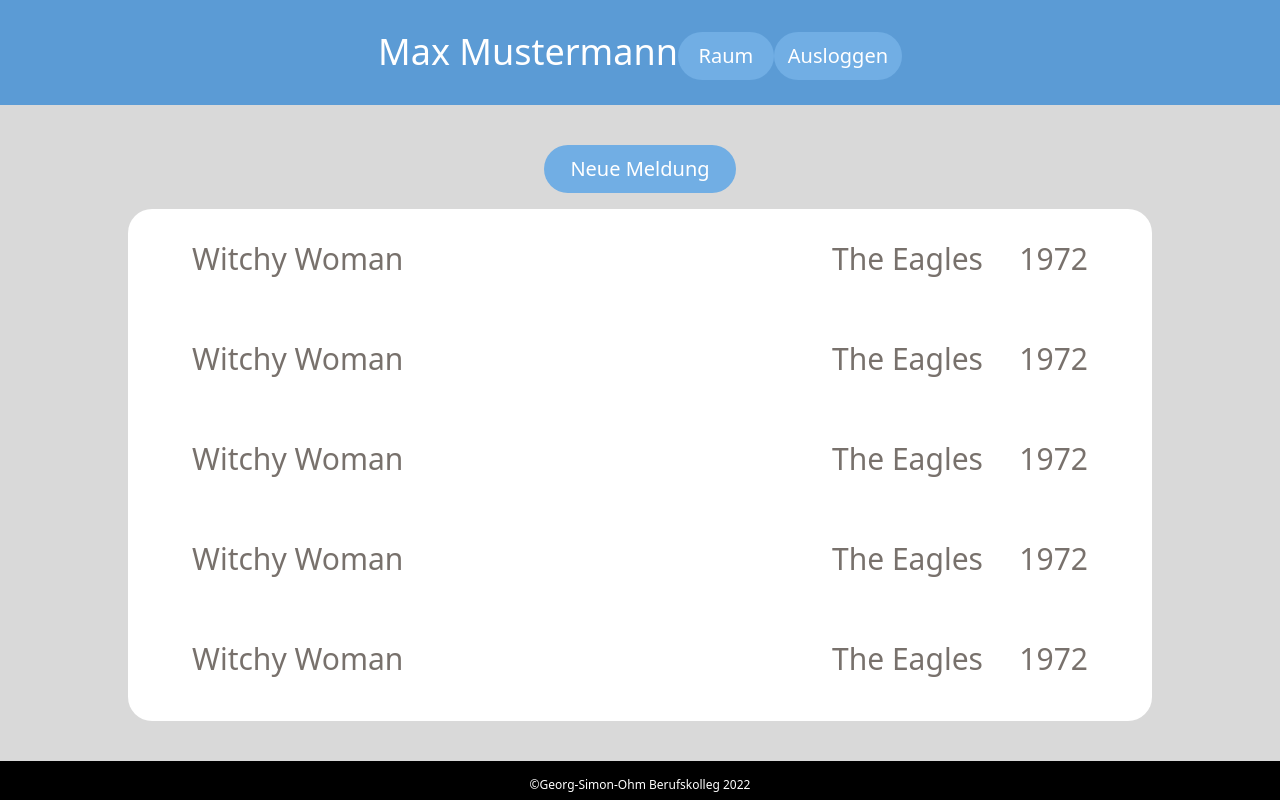
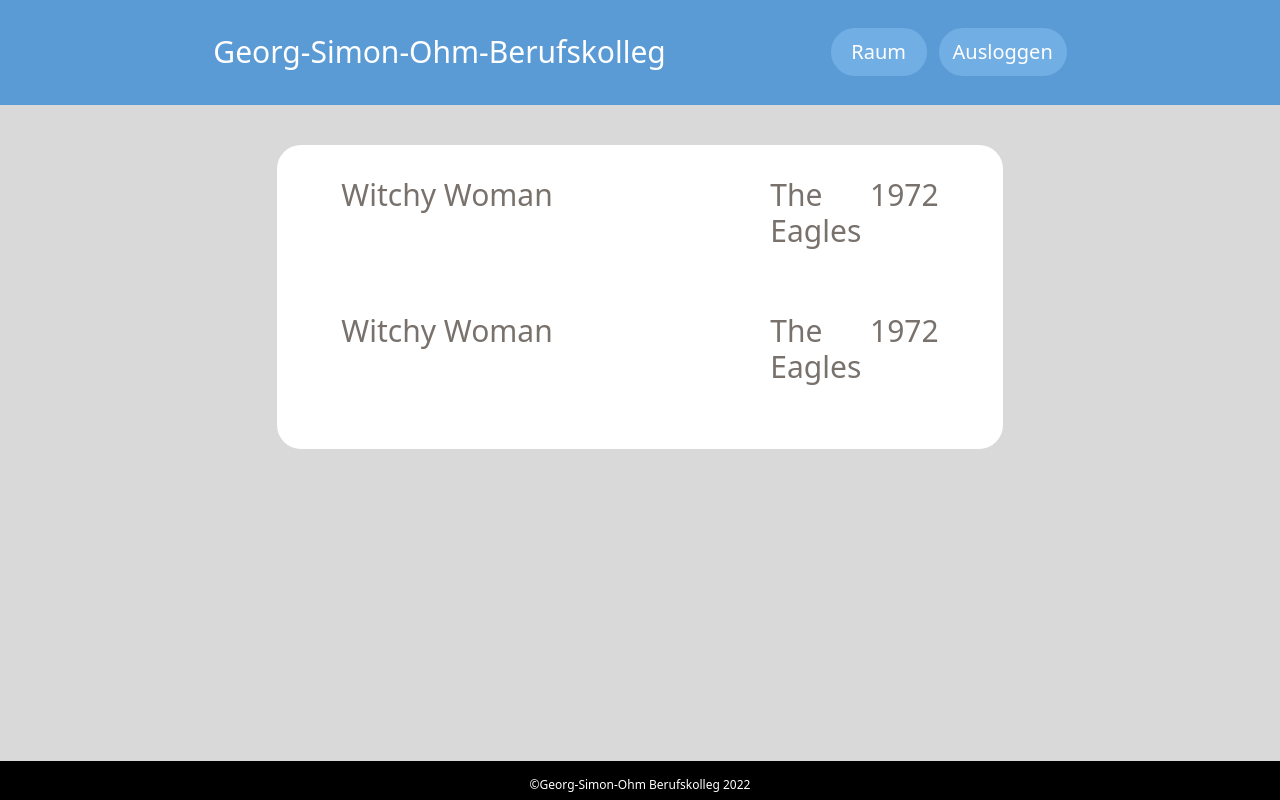
Before and after one commit to FI005GRP4RaumbetreuerApp/frontend, a React (Create React App) app: page /overview in a window 1280 px wide. Built offline with nearby package versions, Linux system fonts and the light colour scheme.

Commit message:
Mainpage in Landingpage

```diff
--- a/src/pages/Landingpage/Landingpage.tsx
+++ b/src/pages/Landingpage/Landingpage.tsx
@@ -1,28 +1,13 @@
 import { FC } from 'react'
+import { MainLayout } from '../../layouts/MainLayout'
 
 export const Landingpage: FC = () => {
   return (
-    <div className="flex flex-col h-screen">
-      <div className="bg-primary h-32 w-full ">
-        <div className="flex flex-row justify-center mt-8">
-          <span className="flex text-white text-4xl">Max Mustermann</span>
-          <div className="">
-            <button className="bg-secondary w-24 h-12 rounded-3xl text-white text-xl">
-              Raum
-            </button>
-            <button className="bg-secondary w-32 h-12 rounded-3xl text-white text-xl">
-              Ausloggen
-            </button>
-          </div>
-        </div>
-      </div>
-      <div className="px-32 flex flex-col w-full h-full bg-backgroundGray justify-center items-center">
-        <button className="bg-secondary mb-4 w-48 h-12 rounded-3xl text-white text-xl">
-          Neue Meldung
-        </button>
+    <MainLayout topButtons>
+      <div className="px-16 flex flex-col w-full h-full bg-backgroundGray justify-center items-center">
         <div className="overflow-y-scroll h-128 px-8 w-full bg-white rounded-3xl">
           {[1, 2, 3, 4, 5, 6, 7, 8, 9, 10, 11, 12, 13, 14, 15, 16].map(() => (
-            <div className="hover:bg-gray-300 p-8 flex flex-row text-3xl text-stone-500 rounded-xl">
+            <div className="hover:bg-gray-300 p-8 gap-2 flex flex-row text-3xl text-stone-500 rounded-xl">
               <div className="w-full">Witchy Woman</div>
               <div className="justify-between w-2/5 flex flex-row">
                 <div>The Eagles</div>
@@ -32,11 +17,6 @@ export const Landingpage: FC = () => {
           ))}
         </div>
       </div>
-      <div className="flex h-12 bg-black self-bottom text-xs justify-center">
-        <span className="text-white mt-4">
-          ©Georg-Simon-Ohm Berufskolleg 2022
-        </span>
-      </div>
-    </div>
+    </MainLayout>
   )
 }
```
